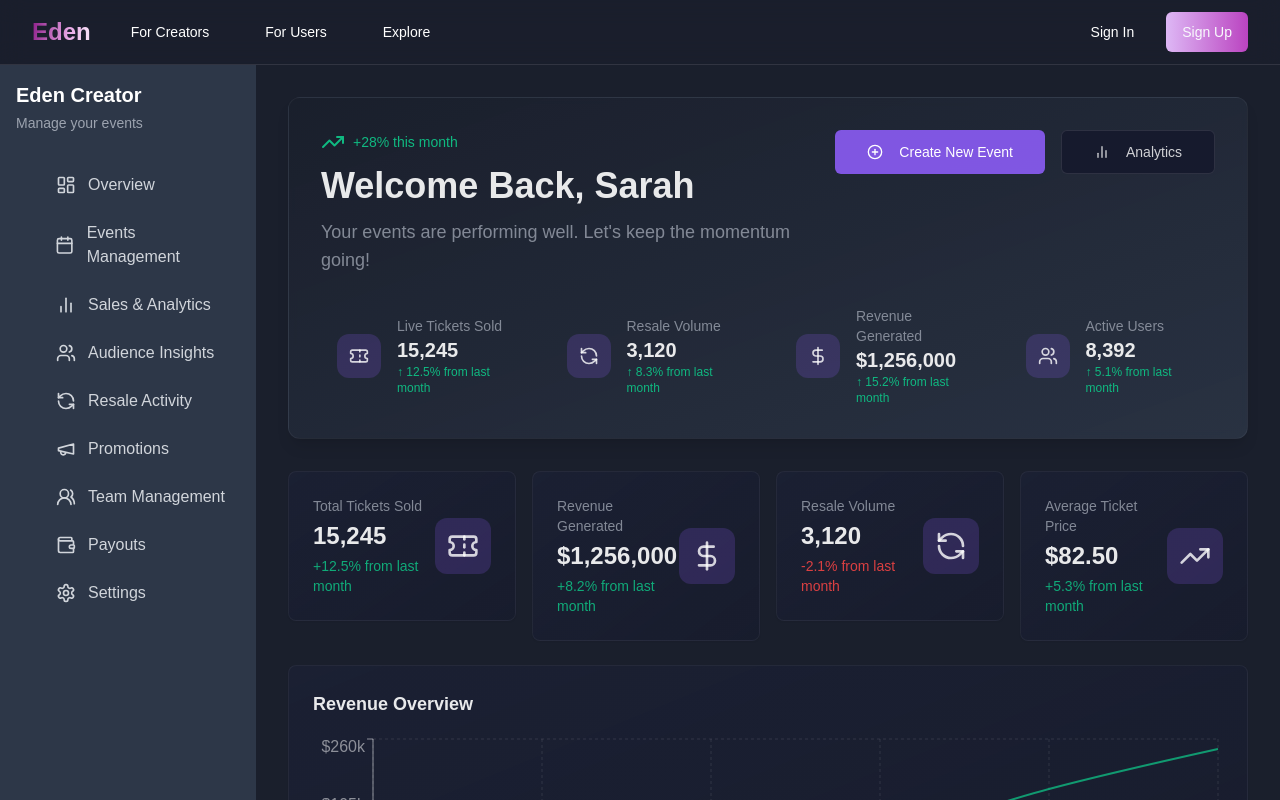
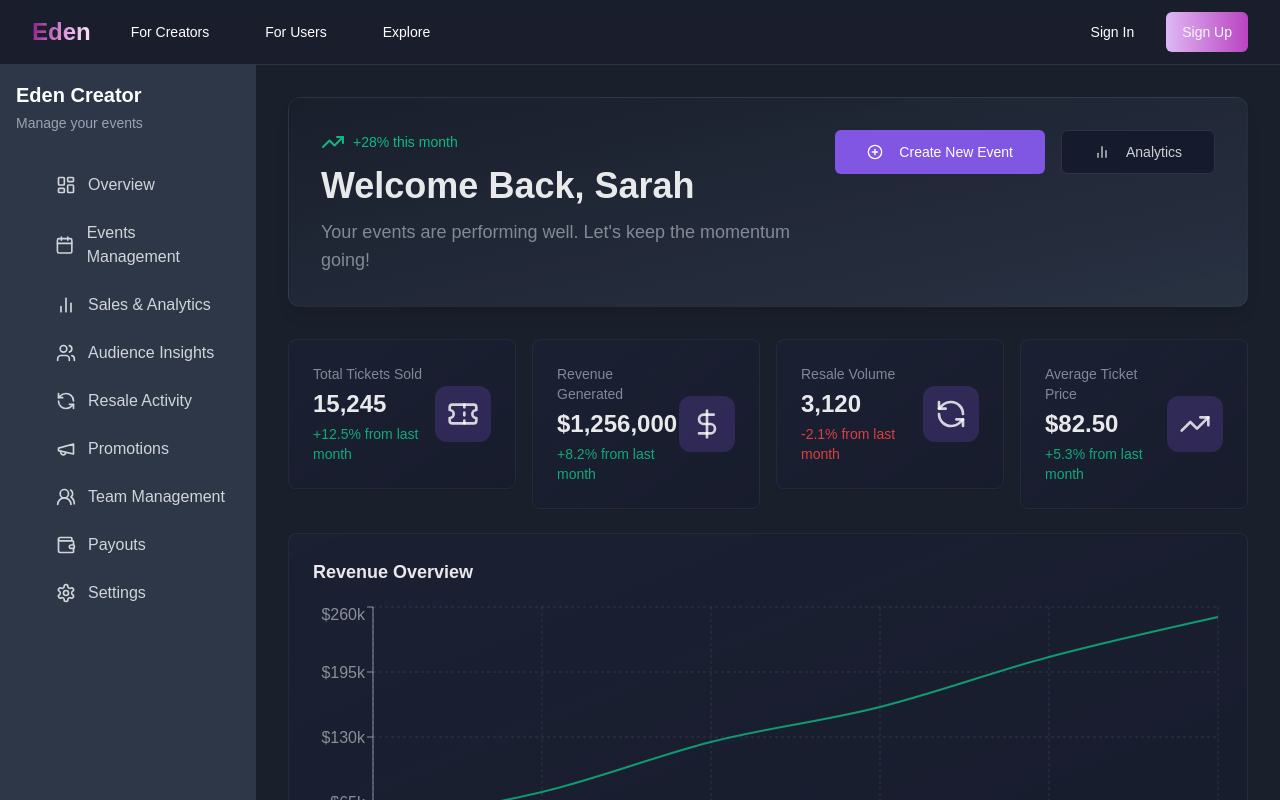
Before and after one commit to edentickets/eden-tix-safeguard, a React (Vite) app: page /dashboard in a window 1280 px wide. Shown: the top 800 px of the page. Built offline with nearby package versions, Linux system fonts and the light colour scheme; a web font is replaced by a local one; what @supabase/auth-helpers-react would draw is missing.

Commit message:
Remove Redundant Dashboard Information
Eliminate unnecessary information from the dashboard to streamline the user experience.
[skip gpt_engineer]

```diff
--- a/src/components/dashboard/DashboardHeader.tsx
+++ b/src/components/dashboard/DashboardHeader.tsx
@@ -1,7 +1,6 @@
 import React from "react";
 import { Button } from "@/components/ui/button";
 import { PlusCircle, BarChart2, TrendingUp } from "lucide-react";
-import { LiveMetrics } from "./LiveMetrics";
 import { motion } from "framer-motion";
 
 export function DashboardHeader() {
@@ -53,7 +52,6 @@ export function DashboardHeader() {
             </Button>
           </div>
         </div>
-        <LiveMetrics />
       </motion.div>
     </div>
   );
--- a/src/components/dashboard/LiveMetrics.tsx
+++ /dev/null
@@ -1,80 +0,0 @@
-import React from "react";
-import { motion } from "framer-motion";
-import { Ticket, DollarSign, RefreshCcw, Users } from "lucide-react";
-
-interface MetricProps {
-  icon: React.ReactNode;
-  label: string;
-  value: string;
-  trend?: {
-    value: string;
-    positive: boolean;
-  };
-  animate?: boolean;
-}
-
-const Metric = ({ icon, label, value, trend, animate = true }: MetricProps) => (
-  <motion.div
-    className="flex items-center gap-4 px-4 hover:scale-105 transition-transform duration-300"
-    initial={{ opacity: 0, y: 20 }}
-    animate={{ opacity: 1, y: 0 }}
-    whileHover={{ y: -5 }}
-  >
-    <div className="p-3 rounded-xl bg-eden-primary/20 text-white/80">
-      {icon}
-    </div>
-    <div>
-      <p className="text-sm text-gray-400/80">{label}</p>
-      <p className="text-xl font-semibold text-white/90">
-        {animate ? (
-          <motion.span
-            key={value}
-            initial={{ opacity: 0, y: 10 }}
-            animate={{ opacity: 1, y: 0 }}
-            transition={{ duration: 0.3 }}
-          >
-            {value}
-          </motion.span>
-        ) : (
-          value
-        )}
-      </p>
-      {trend && (
-        <p className={`text-xs ${trend.positive ? 'text-eden-secondary' : 'text-red-400'} flex items-center gap-1`}>
-          {trend.positive ? '↑' : '↓'} {trend.value} from last month
-        </p>
-      )}
-    </div>
-  </motion.div>
-);
-
-export function LiveMetrics() {
-  return (
-    <div className="mt-8 grid grid-cols-1 md:grid-cols-2 lg:grid-cols-4 gap-6">
-      <Metric
-        icon={<Ticket className="w-5 h-5" />}
-        label="Live Tickets Sold"
-        value="15,245"
-        trend={{ value: "12.5%", positive: true }}
-      />
-      <Metric
-        icon={<RefreshCcw className="w-5 h-5" />}
-        label="Resale Volume"
-        value="3,120"
-        trend={{ value: "8.3%", positive: true }}
-      />
-      <Metric
-        icon={<DollarSign className="w-5 h-5" />}
-        label="Revenue Generated"
-        value="$1,256,000"
-        trend={{ value: "15.2%", positive: true }}
-      />
-      <Metric
-        icon={<Users className="w-5 h-5" />}
-        label="Active Users"
-        value="8,392"
-        trend={{ value: "5.1%", positive: true }}
-      />
-    </div>
-  );
-}
```
